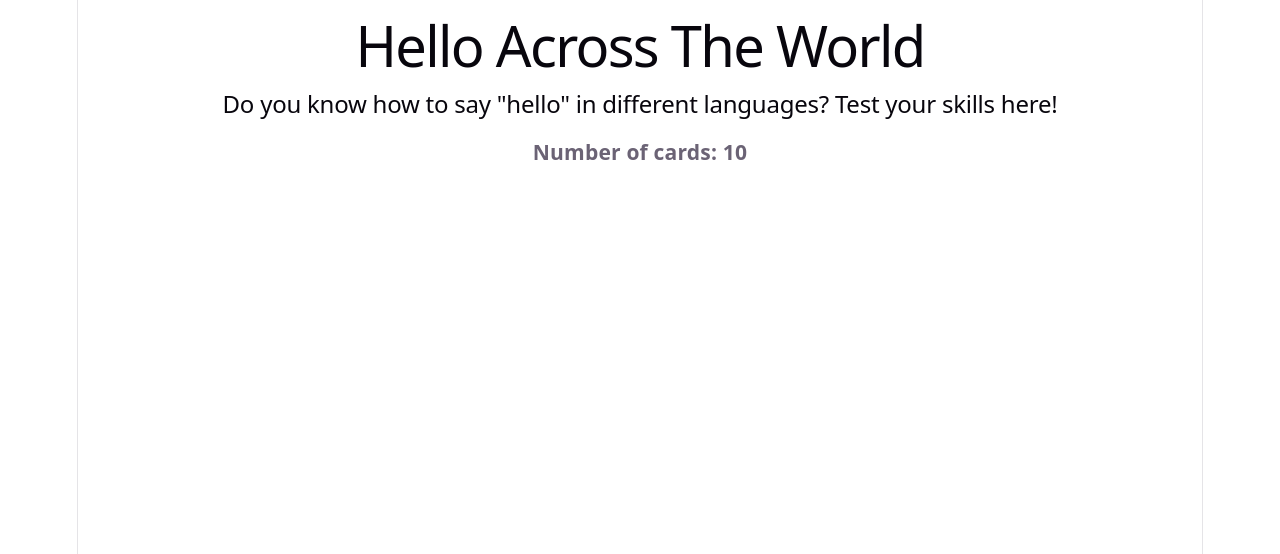
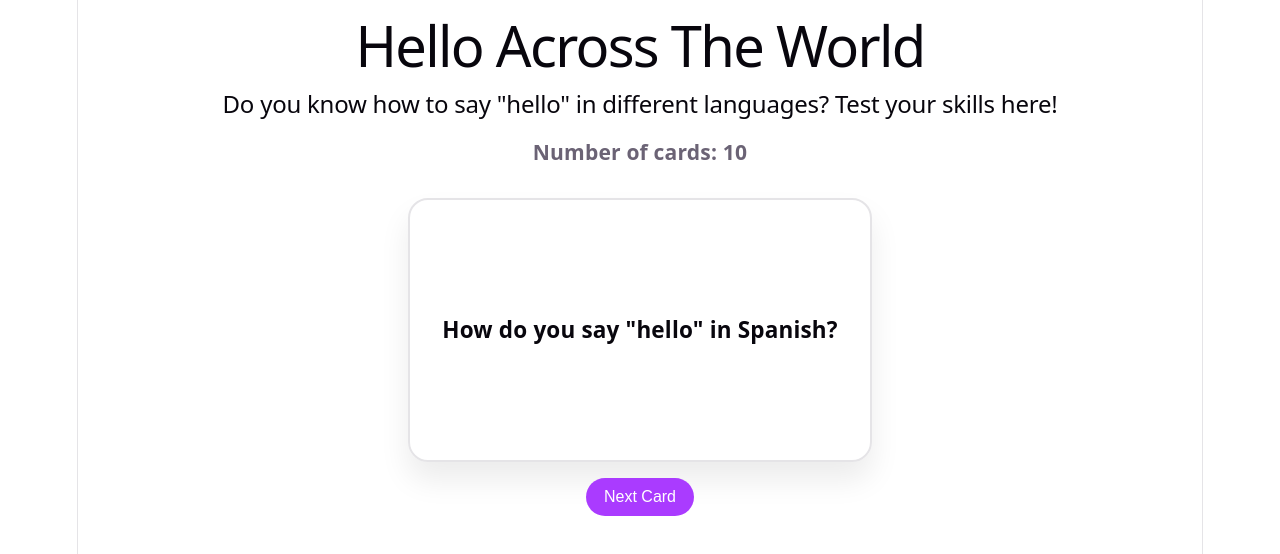
Before and after one commit to mmuskann/Flashcards, a React (Vite) app in the folder Flashcards/: page / in a window 1280 px wide. Shown: the top 554 px of the page. Built offline with nearby package versions, Linux system fonts and the light colour scheme.

Commit message:
Finished

```diff
--- a/Flashcards/src/App.css
+++ b/Flashcards/src/App.css
@@ -7,14 +7,70 @@
   border: 2px solid transparent;
   transition: border-color 0.3s;
   margin-bottom: 24px;
+}
 
-  &:hover {
-    border-color: var(--accent-border);
-  }
-  &:focus-visible {
-    outline: 2px solid var(--accent);
-    outline-offset: 2px;
-  }
+.counter:hover {
+  border-color: var(--accent-border);
+}
+
+.counter:focus-visible {
+  outline: 2px solid var(--accent);
+  outline-offset: 2px;
+}
+
+.flashcard-area {
+  display: flex;
+  flex-direction: column;
+  align-items: center;
+  gap: 16px;
+  margin-top: 32px;
+}
+
+.card-count {
+  margin: 0;
+  font-size: 18px;
+  color: var(--text-h);
+}
+
+.flashcard {
+  width: min(420px, 90vw);
+  height: 220px;
+  border-radius: 20px;
+  border: 2px solid var(--border);
+  background: var(--surface);
+  color: var(--text-h);
+  display: grid;
+  place-items: center;
+  padding: 20px;
+  text-align: center;
+  cursor: pointer;
+  transition: transform 0.3s ease, box-shadow 0.3s ease, background 0.3s ease;
+  box-shadow: 0 18px 30px rgba(0, 0, 0, 0.08);
+}
+
+.flashcard:hover {
+  transform: translateY(-4px);
+}
+
+.flashcard-face {
+  font-size: 1.25rem;
+  line-height: 1.5;
+  font-weight: 600;
+}
+
+.next-card {
+  padding: 10px 18px;
+  border-radius: 999px;
+  border: none;
+  background: var(--accent);
+  color: var(--button-text, #fff);
+  cursor: pointer;
+  font-size: 16px;
+  transition: background 0.2s ease;
+}
+
+.next-card:hover {
+  background: var(--accent-hover, #0050b3);
 }
 
 .hero {
--- a/Flashcards/src/App.jsx
+++ b/Flashcards/src/App.jsx
@@ -18,12 +18,36 @@ function App() {
     { question: 'How do you say "hello" in Hindi?', answer: 'नमस्ते (Namaste)' }
   ];
 
+  const [currentCardIndex, setCurrentCardIndex] = useState(0);
+  const [isFlipped, setIsFlipped] = useState(false);
+  const currentCard = cardPairs[currentCardIndex];
+
+  const toggleFlip = () => setIsFlipped((prev) => !prev);
+  const nextCard = () => {
+    setCurrentCardIndex(Math.floor(Math.random() * cardPairs.length));
+    setIsFlipped(false);
+  };
+
   return (
 
     <div className="App">
       <h1>Hello Across The World</h1>
       <h2>Do you know how to say "hello" in different languages? Test your skills here!</h2>
       <h3>Number of cards: {cardPairs.length}</h3>
+
+      <div className="flashcard-area">
+
+        <div className="flashcard" onClick={toggleFlip}>
+          <div className={`flashcard-face ${isFlipped ? 'back' : 'front'}`}>
+            {isFlipped ? currentCard.answer : currentCard.question}
+          </div>
+        </div>
+
+        <button className="next-card" onClick={nextCard}>
+          Next Card
+        </button>
+
+      </div>
     </div>
   );
 
```
